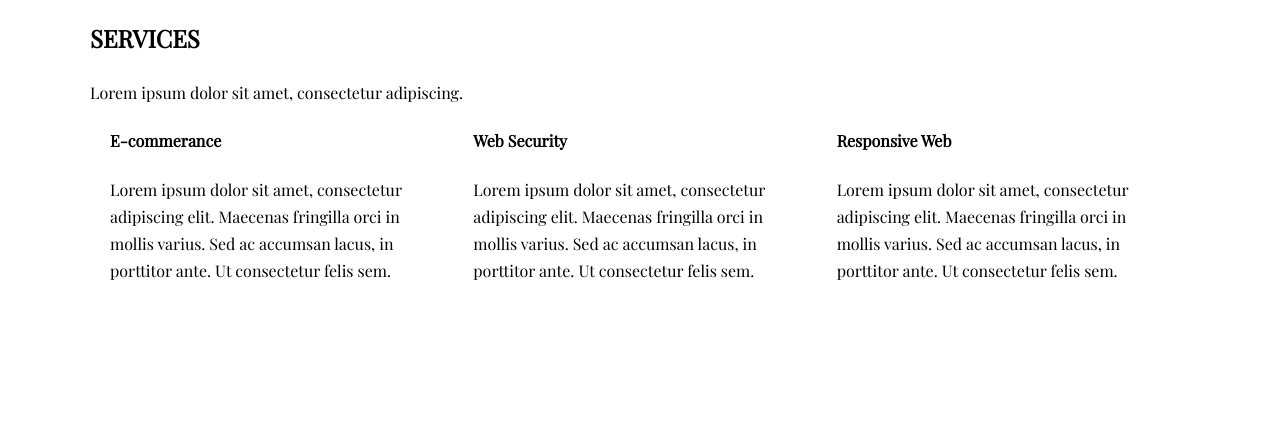
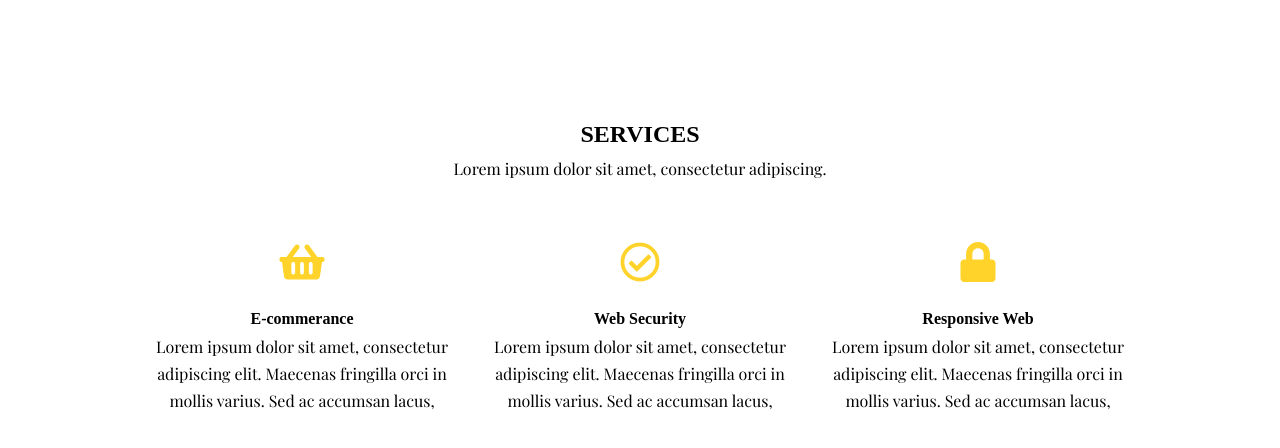
Before and after one commit to Pawel-Waskiewicz/mini-projekt, a website: page index.html in a window 1280 px wide. Shown: the part 888-1336 px from the top of the page. Before the commit the page ends 1196 px from the top, so only its background shows below. Drawn offline with nearby package versions, Linux system fonts and the light colour scheme.

Commit message:
Add sccs styles to services section

```diff
--- a/index.html
+++ b/index.html
@@ -4,6 +4,7 @@
     <meta charset="UTF-8">
     <meta name="viewport" content="width=device-width, initial-scale=1.0">
     <title>mini-projekt</title>
+    <link rel="stylesheet" href="https://use.fontawesome.com/releases/v5.5.0/css/all.css">
     <link href="https://fonts.googleapis.com/css2?family=Playfair+Display&family=Roboto:wght@300&display=swap" rel="stylesheet">
     <link rel="stylesheet" href="vendor/bootstrap-grid.css">
     <link rel="stylesheet" href="css/style.css">
@@ -44,21 +45,26 @@
     </div>
             <section class="services">
                 <div class="container">
-                    <h1>SERVICES</h1>
-                    <a>Lorem ipsum dolor sit amet, consectetur adipiscing.</a>
-                    <div class="container">
+                    <div class="section-title">
+                        <h1>SERVICES</h1>
+                        <a>Lorem ipsum dolor sit amet, consectetur adipiscing.</a>
+                    </div>
+                    <div class="container service-type">
                         <div class="row">
                           <div class="col-sm">
+                            <i class="fas fa-shopping-basket"></i>
                             <h4>E-commerance</h4>
-                            <p>Lorem ipsum dolor sit amet, consectetur adipiscing elit. Maecenas fringilla orci in mollis varius. Sed ac accumsan lacus, in porttitor ante. Ut consectetur felis sem.</p>
+                            <p>Lorem ipsum dolor sit amet, consectetur adipiscing elit. Maecenas fringilla orci in mollis varius. Sed ac accumsan lacus, </p>
                           </div>
                           <div class="col-sm">
+                            <i class="far fa-check-circle"></i>
                             <h4>Web Security</h4>
-                            <p>Lorem ipsum dolor sit amet, consectetur adipiscing elit. Maecenas fringilla orci in mollis varius. Sed ac accumsan lacus, in porttitor ante. Ut consectetur felis sem.</p>
+                            <p>Lorem ipsum dolor sit amet, consectetur adipiscing elit. Maecenas fringilla orci in mollis varius. Sed ac accumsan lacus, </p>
                           </div>
                           <div class="col-sm">
+                            <i class="fas fa-lock"></i>
                             <h4>Responsive Web</h4>
-                            <p>Lorem ipsum dolor sit amet, consectetur adipiscing elit. Maecenas fringilla orci in mollis varius. Sed ac accumsan lacus, in porttitor ante. Ut consectetur felis sem.</p>
+                            <p>Lorem ipsum dolor sit amet, consectetur adipiscing elit. Maecenas fringilla orci in mollis varius. Sed ac accumsan lacus, </p>
                           </div>
                         </div>
                       </div>
--- a/sass/style.scss
+++ b/sass/style.scss
@@ -1,5 +1,5 @@
 /* Variables */
-$font-header: 'Roboto', sans-serif;
+$font-header: 'Roboto Slab', serif;
 $font-text: 'Playfair Display', serif;
 $color-one: #1e272e;
 $color-two: #ffd32a;
@@ -16,6 +16,10 @@ body {
     padding: 0 20px;
     max-width: 1140px;
     margin: 0 auto;
+}
+section {
+    padding: 96px 100px 96px 100px;
+
 }
 
 /* Navigation */
@@ -66,3 +70,29 @@ body {
         font-size: 20px;
     }
 }
+/* Services */
+.services {
+    text-align: center;
+    h4 {
+        font-family:$font-header;
+        margin-bottom: 0;
+    }
+    p {
+        margin-top: 0;
+    }
+    i {
+        font-size: 40px;
+        color: $color-two;
+    }
+}
+.section-title{
+    text-align: center;
+    h1 {
+        margin-bottom: 0;
+        font-family: $font-header;
+        font-weight: bold;
+    }
+}
+.service-type{
+    padding-top: 60px;
+}
```
Also changed, not shown: css/style.css, 1 other file.
